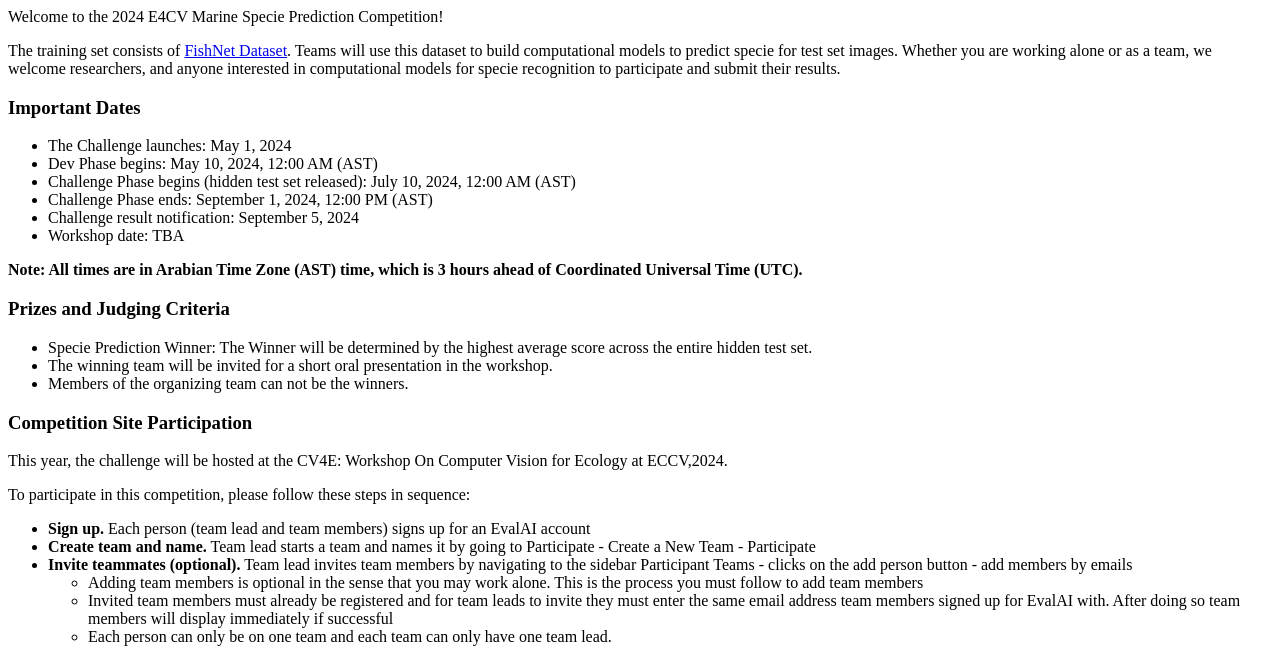
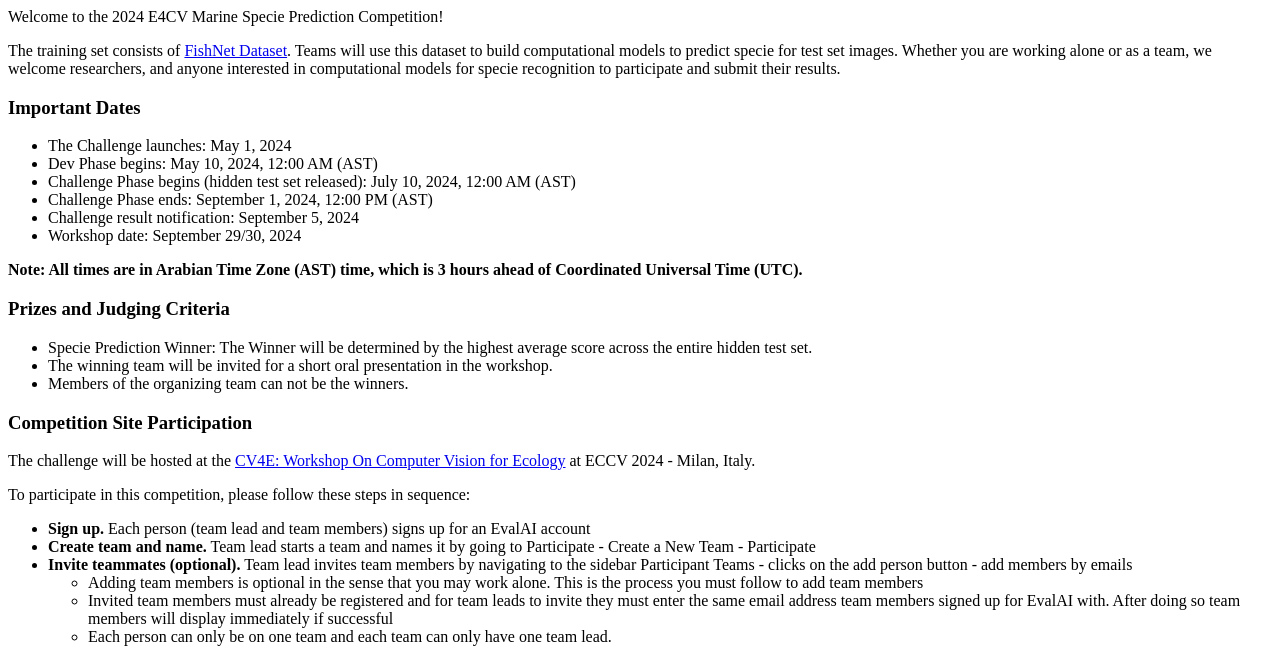
Before and after one commit to faixan-khan/CV4E, a Python web app: template templates/description.html in a window 1280 px wide. Shown: the top 665 px of the page. Run offline with Jinja, Linux system fonts and the light colour scheme; the template is opened without the code that fills it, so the values that code supplies are empty.

Commit message:
new dates and location

```diff
--- a/templates/description.html
+++ b/templates/description.html
@@ -17,7 +17,7 @@
     <li>Challenge Phase begins (hidden test set released): July 10, 2024, 12:00 AM (AST)</li>
     <li>Challenge Phase ends: September 1, 2024, 12:00 PM (AST)</li>
     <li>Challenge result notification: September 5, 2024</li>
-    <li>Workshop date: TBA</li>
+    <li>Workshop date: September 29/30, 2024</li>
 </ul>
 <p><b>Note: All times are in Arabian Time Zone (AST) time, which is 3 hours ahead of Coordinated Universal Time (UTC).</b></p>
 
@@ -33,7 +33,7 @@
 
 <h3>Competition Site Participation</h3>
 
-<p>This year, the challenge will be hosted at the CV4E: Workshop On Computer Vision for Ecology at ECCV,2024.</p>
+<p>The challenge will be hosted at the <a href="https://cv4e.netlify.app/">CV4E: Workshop On Computer Vision for Ecology</a> at ECCV 2024 - Milan, Italy.</p>
 <p>To participate in this competition, please follow these steps in sequence:</p>
 
 <ul>
```
